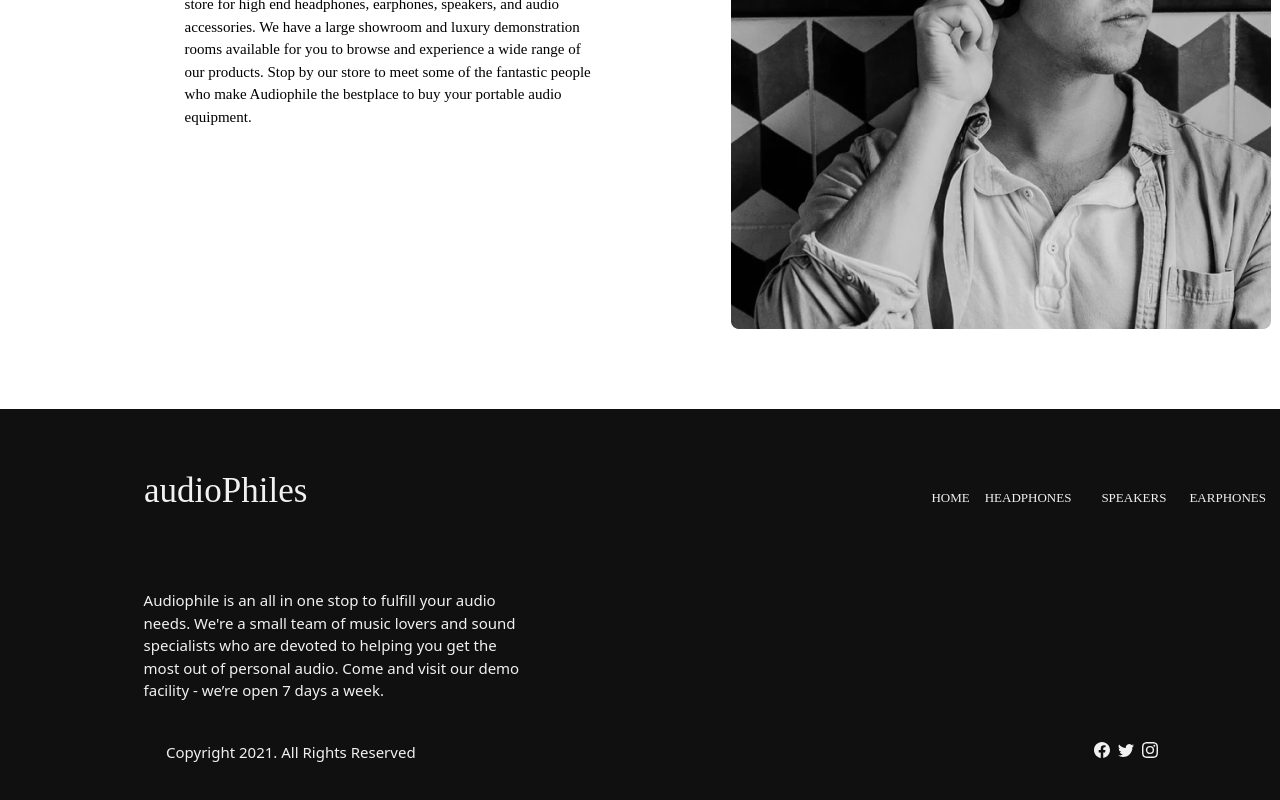
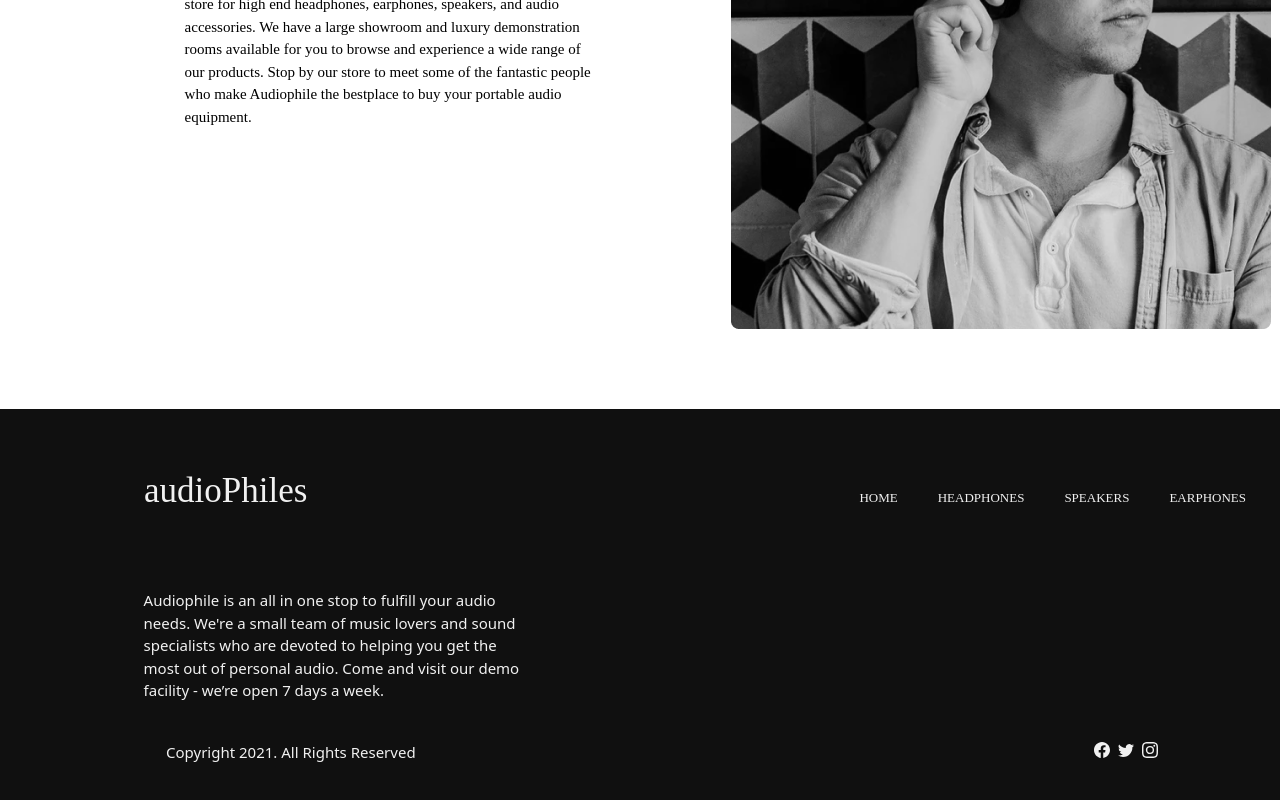
Before and after one commit to OdionBilly/Audiophiles-E-commerce, a React (Vite) app: page /earphones in a window 1280 px wide. Shown: the part 1345-2145 px from the top of the page. Built offline with nearby package versions, Linux system fonts and the light colour scheme.

Commit message:
added the Navlink:   src/components/Footer.jsx 	worked on the link :   src/components/Nav.jsx

```diff
--- a/src/components/Footer.jsx
+++ b/src/components/Footer.jsx
@@ -1,44 +1,54 @@
 import React from 'react'
+import { NavLink } from 'react-router-dom'
 import { BsFacebook , BsTwitter , BsInstagram} from 'react-icons/bs'
 
 export default function Footer() {
   return (
-    <div className='bg-[#101010] text-[#f1f1f1] py-10 pb-10  mt-[8%] md:mt-[2%] lg:mt-[80px]'>
-        <div className='lg:flex justify-between items-baseline lg:w-[1440px] lg:px-[10%]'>
-            <div><h1 className='max-sm:text-[25px] font-primarybold mx-[35%] py-10 md:text-[35px] md:mx-4 md:py-4'>audioPhiles</h1></div>
+    <div className="bg-[#101010] text-[#f1f1f1] py-10 pb-10  mt-[8%] md:mt-[2%] lg:mt-[80px]">
+      <div className="lg:flex justify-between items-baseline lg:w-[1440px] lg:px-[10%]">
         <div>
-                <ul className='text-[13px] px-[45%] py-2 leading-10 md:flex md:px-4 md:gap-10 font-primaryregular lg:mr-[30px]'>
-                    <li>HOME</li>
-                    <li className='ml-[-25px]'>HEADPHONES</li>
-                    <li className='ml-[-10px]'>SPEAKERS</li>
-                    <li className='ml-[-17px]'>EARPHONES</li>
+          <h1 className="max-sm:text-[25px] font-primarybold mx-[35%] py-10 md:text-[35px] md:mx-4 md:py-4">
+            audioPhiles
+          </h1>
+        </div>
+        <div className=''>
+          <ul className="sm:flex text-[13px] px-[45%] py-2 leading-10 md:flex md:px-4 md:gap-5 font-primaryregular lg:mr-[30px]">
+            <NavLink to="/" className="">HOME</NavLink><br />
+            <NavLink to="/headphones" className="max-sm:ml-[-20px]">HEADPHONES</NavLink> <br />
+            <NavLink to="/speakers" className="max-sm:ml-[-10px]">SPEAKERS</NavLink> <br />
+            <NavLink to="/earphones" className="max-sm:ml-[-15px]">EARPHONES</NavLink> <br />
           </ul>
         </div>
       </div>
 
-        <div className=''>
+      <div className="">
         <div>
-                <p className='text-[15px] text-center py-6 font-thin px-8 md:text-left md:px-4 md:w-[689px] md:mt-8 lg:px-[12%] lg:ml-[-10px]'>
-                Audiophile is an all in one stop to fulfill your audio needs.
-                We're a small team of music lovers and sound specialists who
-                are devoted to helping you get the most out of personal audio.
-                Come and visit our demo facility - we’re open 7 days a week.
+          <p className="text-[15px] text-center py-6 font-thin px-8 md:text-left md:px-4 md:w-[689px] md:mt-8 lg:px-[12%] lg:ml-[-10px]">
+            Audiophile is an all in one stop to fulfill your audio needs. We're
+            a small team of music lovers and sound specialists who are devoted
+            to helping you get the most out of personal audio. Come and visit
+            our demo facility - we’re open 7 days a week.
           </p>
         </div>
-        <div className=' md:flex items-baseline '>
+        <div className=" md:flex items-baseline ">
           <div>
-              <p className='text-center text-[15px] font-thin md:w-[300px] md:text-left md:px-4 lg:ml-[50%]'>Copyright 2021. All Rights Reserved</p>
+            <p className="text-center text-[15px] font-thin md:w-[300px] md:text-left md:px-4 lg:ml-[50%]">
+              Copyright 2021. All Rights Reserved
+            </p>
           </div>
-            <div className='px-[42%] py-4 flex gap-2 lg:w-[200px] lg:ml-[20%]'>
-                <div className='hover:bg-[#D87D4A] hover:text-[#101010]'><BsFacebook/></div>
-                <div className='hover:bg-[#D87D4A] hover:text-[#101010]'><BsTwitter/></div>
-                <div className='hover:bg-[#d87d4a] hover:text-[#101010]'><BsInstagram/></div>
+          <div className="px-[42%] py-4 flex gap-2 lg:w-[200px] lg:ml-[20%]">
+            <div className="hover:bg-[#D87D4A] hover:text-[#101010]">
+              <BsFacebook />
             </div>
-
+            <div className="hover:bg-[#D87D4A] hover:text-[#101010]">
+              <BsTwitter />
             </div>
-
+            <div className="hover:bg-[#d87d4a] hover:text-[#101010]">
+              <BsInstagram />
             </div>
-
           </div>
-  )
+        </div>
+      </div>
+    </div>
+  );
 }
```
Lines whose indentation alone changed are shown as unchanged.
